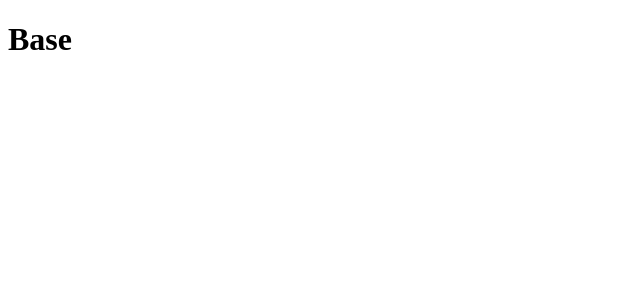
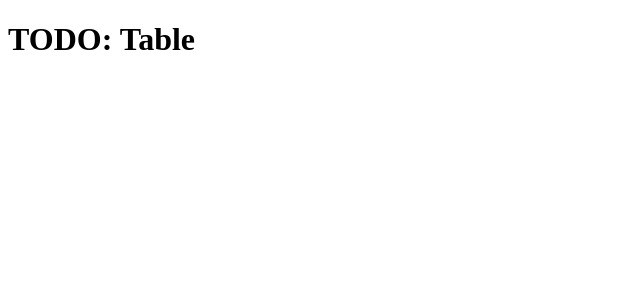
Before and after one commit to AndrewJDGalga/phantomCards, a React (Vite) app in the folder front/: page / in a window 1280 px wide. Shown: the top 300 px of the page, without its empty margins (0-640 px from the left). Built offline with nearby package versions, Linux system fonts and the light colour scheme.

Commit message:
renamed + skele-function for skilltable.

```diff
--- a/front/src/components/App.jsx
+++ b/front/src/components/App.jsx
@@ -1,5 +1,6 @@
 import { useState } from 'react'
 import '../styling/index.css'
+import SkillTable from './SkillTable';
 
 const testObjects = [
   {
@@ -72,7 +73,8 @@ function App() {
 
   return (
     <>
-      <h1>Base</h1>
+      <h1>TODO: Table</h1>
+      <SkillTable></SkillTable>
     </>
   )
 }
--- /dev/null
+++ b/front/src/components/SkillTable.jsx
@@ -0,0 +1,6 @@
+
+function SkillTable() {
+
+}
+
+export default SkillTable
```
Also changed, not shown: front/src/components/SkillList.jsx (deleted).
